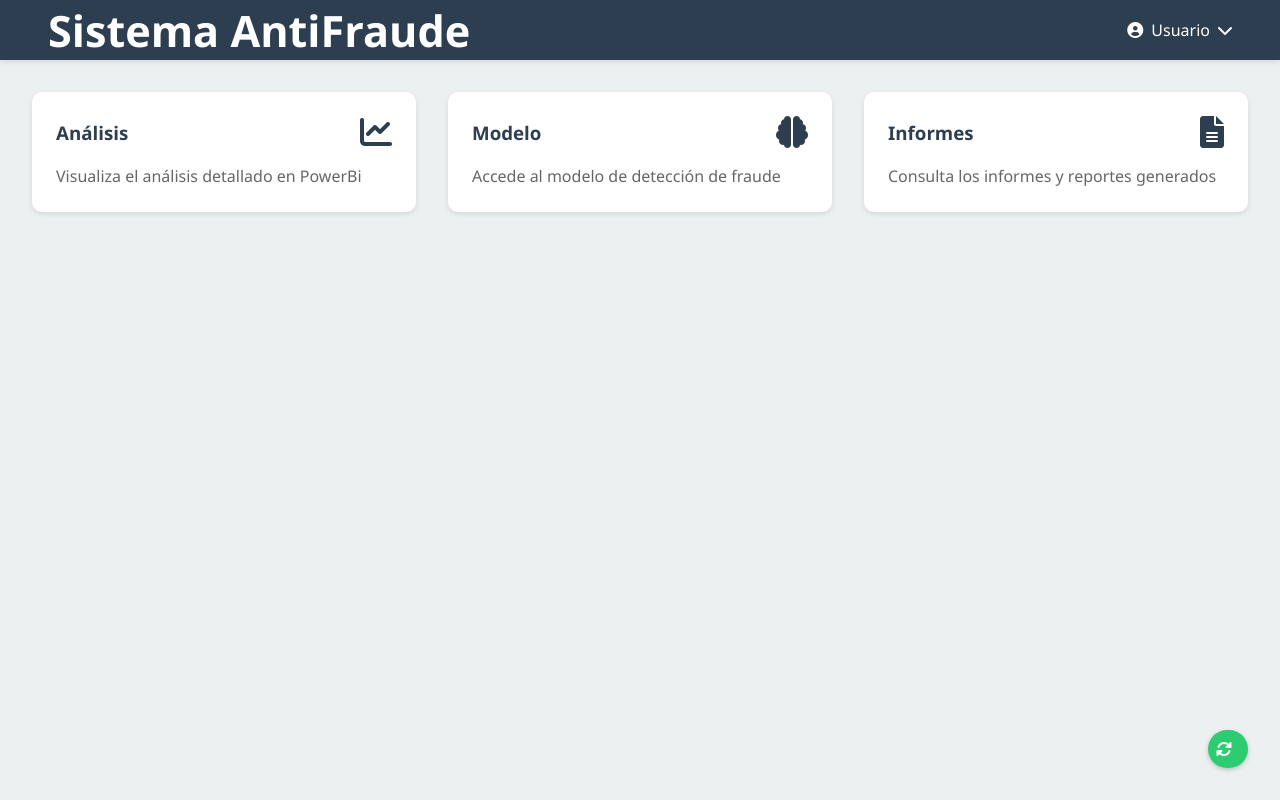
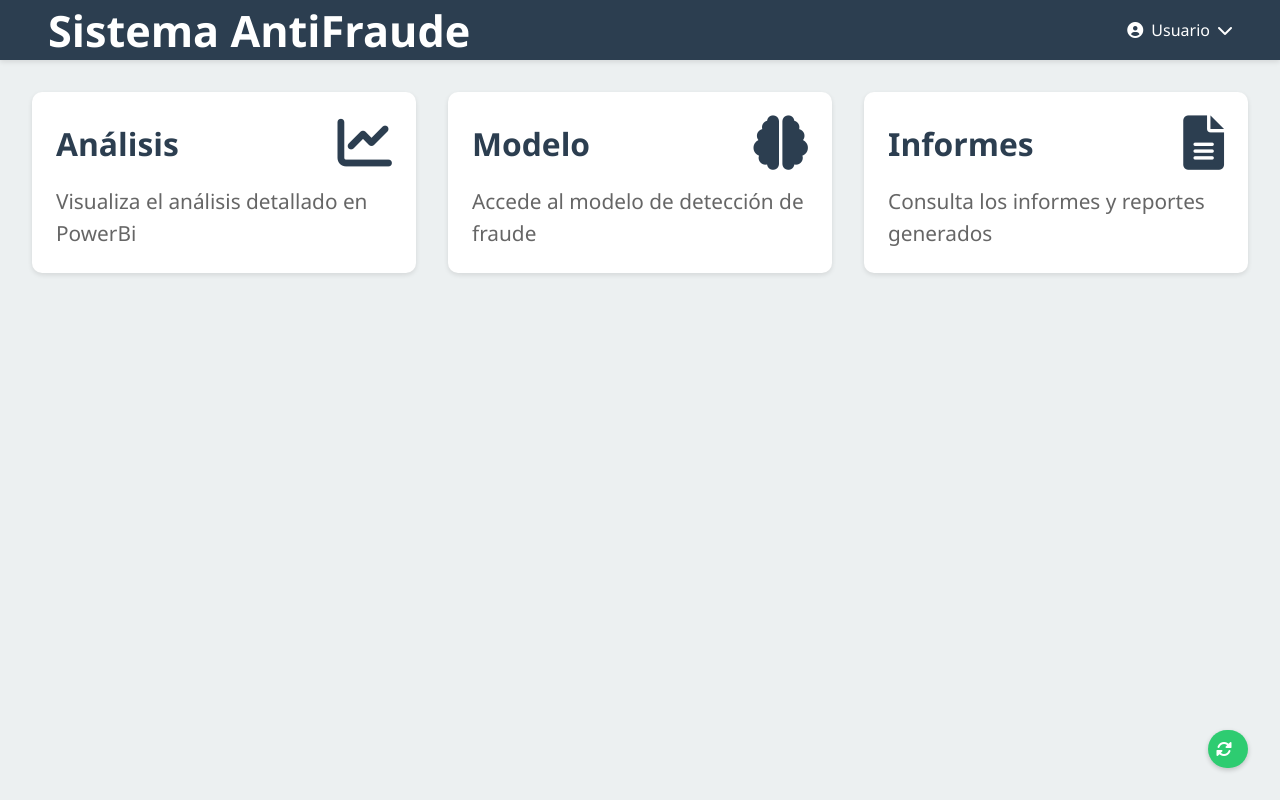
Before and after one commit to No-Country-simulation/equipo-s20-08-data, a plain HTML site: page DEPLOY ML/main.html in a window 1280 px wide. Drawn offline with nearby package versions, Linux system fonts and the light colour scheme; some icons are missing.

Commit message:
update size

```diff
--- a/DEPLOY ML/main.html
+++ b/DEPLOY ML/main.html
@@ -149,6 +149,7 @@
         }
 
         .card-header {
+            font-size: 1.7rem;
             display: flex;
             justify-content: space-between;
             align-items: center;
@@ -218,6 +219,7 @@
         }
 
         .dashboard-card p {
+            font-size: 1.3rem;
             margin-top: 1rem;
             color: #666;
             line-height: 1.5;
```
